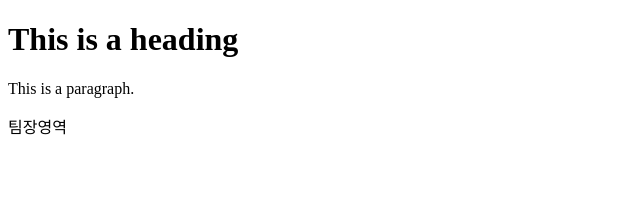
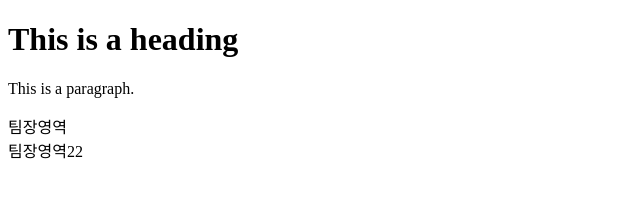
Before and after one commit to lunalunaJA/company-project, a plain HTML site: page index.html in a window 1280 px wide. Shown: the full height of the page, 0-640 px from the left. Drawn offline with Linux system fonts and the light colour scheme.

Commit message:
s commit

```diff
--- a/index.html
+++ b/index.html
@@ -6,9 +6,8 @@
 <h1>This is a heading</h1>
 <p>This is a paragraph.</p>
 
-<div>
-    팀장영역
-</div>
+<div> 팀장영역 </div>
+<div> 팀장영역22 </div>
 
 </body>
 </html>
```
